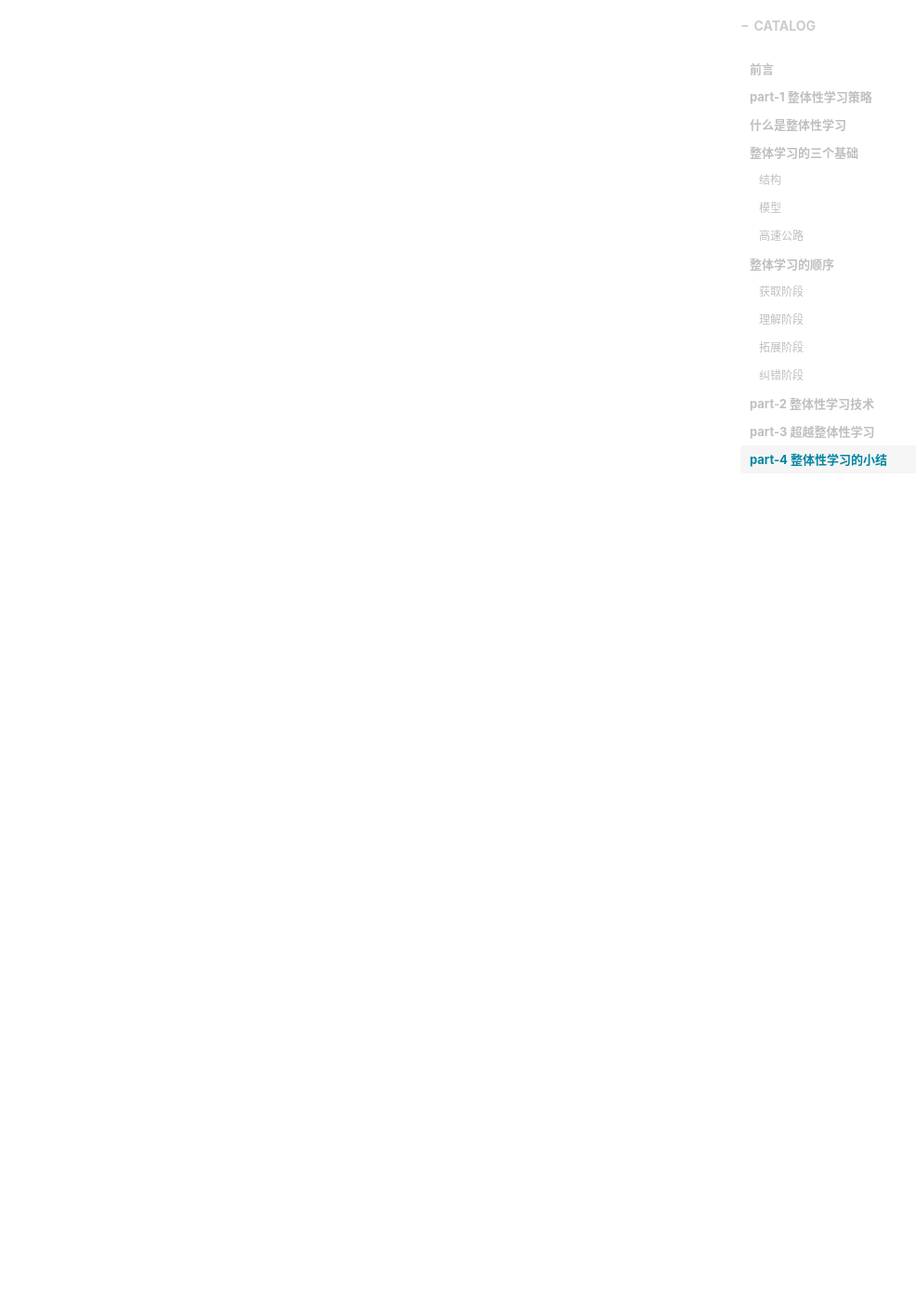
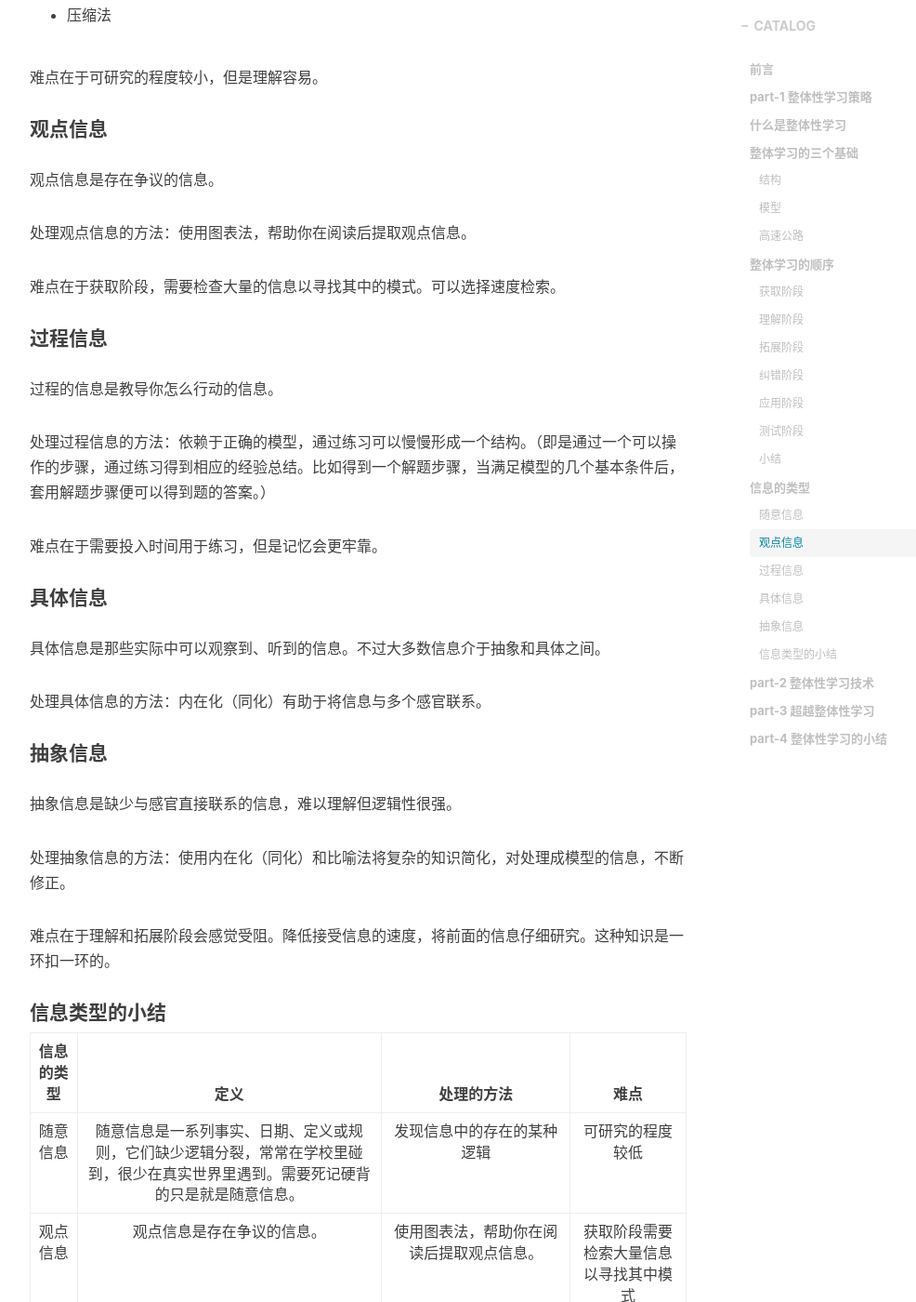
Before and after one commit to MFNothing/MFNothing.github.io, a Jekyll site: the page built from _posts/2017-07-25-Learn-More-Study-less.markdown, in a window 1280 px wide and 1400 px high, scrolled down 4717 px. Shown: the whole window at 93% size, without its empty margins (233-1219 px from the left). Built offline with Jekyll 4.4.1, drawn with Linux system fonts in a browser that asks for light colours; nearby versions of some CDN libraries; comment, search, counter and statistics services are not loaded; some of the changed text lies outside the part shown.

Commit message:
part-1 finish read

```diff
--- a/_posts/2017-07-25-Learn-More-Study-less.markdown
+++ b/_posts/2017-07-25-Learn-More-Study-less.markdown
@@ -103,6 +103,94 @@
 
 纠错可以看做在整体性知识网络中做修建工作，添加一些特殊的例子，删除一些现实中不存在的联系，这不是一个完美的过程，修剪的过程是必要的。
 
+#### 应用阶段
+
+找到地方去用你学到的知识。
+
+#### 测试阶段
+
+* 获取阶段的测试 --- 我以前看过或听过这个知识吗？
+* 理解阶段的测试 --- 我理解知识的含义？
+* 拓展阶段的测试 --- 我知道知识从何而来，与哪些知识有关系
+* 纠错阶段的测试 --- 我删除了那些不恰当的联系了吗？
+* 应用阶段的测试 --- 我将知识用到实际生活中了吗？
+
+#### 小结
+
+上面的五个步骤不是线性的，不一定依次进行，你可以理解之后去获取，可以理解后直接应用，拓展可以不经过纠错。
+
+总之不要迷信上面的理论，不是必须的。灵活运用。
+
+### 信息的类型
+
+为什么会有信息类型？ （看到这个标题的第一反应）
+
+因为面对不同的信息的时候，很多情况下，用同一种方式去处理信息并一定管用，要针对不同类型的信息作出不同的处理。
+
+信息的类型：
+
+* 随意信息
+* 观点信息
+* 过程信息
+* 具体信息
+* 抽象信息
+
+#### 随意信息
+
+随意信息是一系列事实、日期、定义或规则，它们缺少逻辑分裂，常常在学校里碰到，很少在真实世界里遇到。需要死记硬背的只是就是随意信息。
+
+处理随意信息的方法：如果存在某种逻辑关系，那么尽量去发现它，否则极易和使用信息的工作会变得困难。
+
+其次采用下面的方法：
+
+* 联想法
+* 挂钩法
+* 压缩法
+
+难点在于可研究的程度较小，但是理解容易。
+
+#### 观点信息
+
+观点信息是存在争议的信息。
+
+处理观点信息的方法：使用图表法，帮助你在阅读后提取观点信息。
+
+难点在于获取阶段，需要检查大量的信息以寻找其中的模式。可以选择速度检索。
+
+#### 过程信息
+
+过程的信息是教导你怎么行动的信息。
+
+处理过程信息的方法：依赖于正确的模型，通过练习可以慢慢形成一个结构。（即是通过一个可以操作的步骤，通过练习得到相应的经验总结。比如得到一个解题步骤，当满足模型的几个基本条件后，套用解题步骤便可以得到题的答案。）
+
+难点在于需要投入时间用于练习，但是记忆会更牢靠。
+
+#### 具体信息
+
+具体信息是那些实际中可以观察到、听到的信息。不过大多数信息介于抽象和具体之间。
+
+处理具体信息的方法：内在化（同化）有助于将信息与多个感官联系。
+
+#### 抽象信息
+
+抽象信息是缺少与感官直接联系的信息，难以理解但逻辑性很强。
+
+处理抽象信息的方法：使用内在化（同化）和比喻法将复杂的知识简化，对处理成模型的信息，不断修正。
+
+难点在于理解和拓展阶段会感觉受阻。降低接受信息的速度，将前面的信息仔细研究。这种知识是一环扣一环的。
+
+#### 信息类型的小结
+
+| 信息的类型 | 定义 | 处理的方法 | 难点 |
+|:-------:|:---------:|:--------:|:-----:|
+| 随意信息 | 随意信息是一系列事实、日期、定义或规则，它们缺少逻辑分裂，常常在学校里碰到，很少在真实世界里遇到。需要死记硬背的只是就是随意信息。| 发现信息中的存在的某种逻辑 | 可研究的程度较低|
+| 观点信息 | 观点信息是存在争议的信息。| 使用图表法，帮助你在阅读后提取观点信息。 | 获取阶段需要检索大量信息以寻找其中模式|
+| 过程信息 | 过程的信息是教导你怎么行动的信息。| 依赖于正确的模型，通过练习可以慢慢形成一个结构。 | 需要投入时间用于练习 |
+| 具体信息 | 具体信息是那些实际中可以观察到、听到的信息。不过大多数信息介于抽象和具体之间。| 内在化（同化）有助于将信息与多个感官联系 | |
+| 抽象信息 | 抽象信息是缺少与感官直接联系的信息，难以理解但逻辑性很强| 使用内在化（同化）和比喻法将复杂的知识简化，对处理成模型的信息，不断修正。 | 在理解和拓展阶段会感觉受阻。|
+
+整体性学习的一个附加的好处就是它强迫你以不同的视角看待学科、课程和问题。任何知识都可以从抽象的原理转化为生动的图像、有趣的故事。
+
 
 
 ## part-2 整体性学习技术
```
